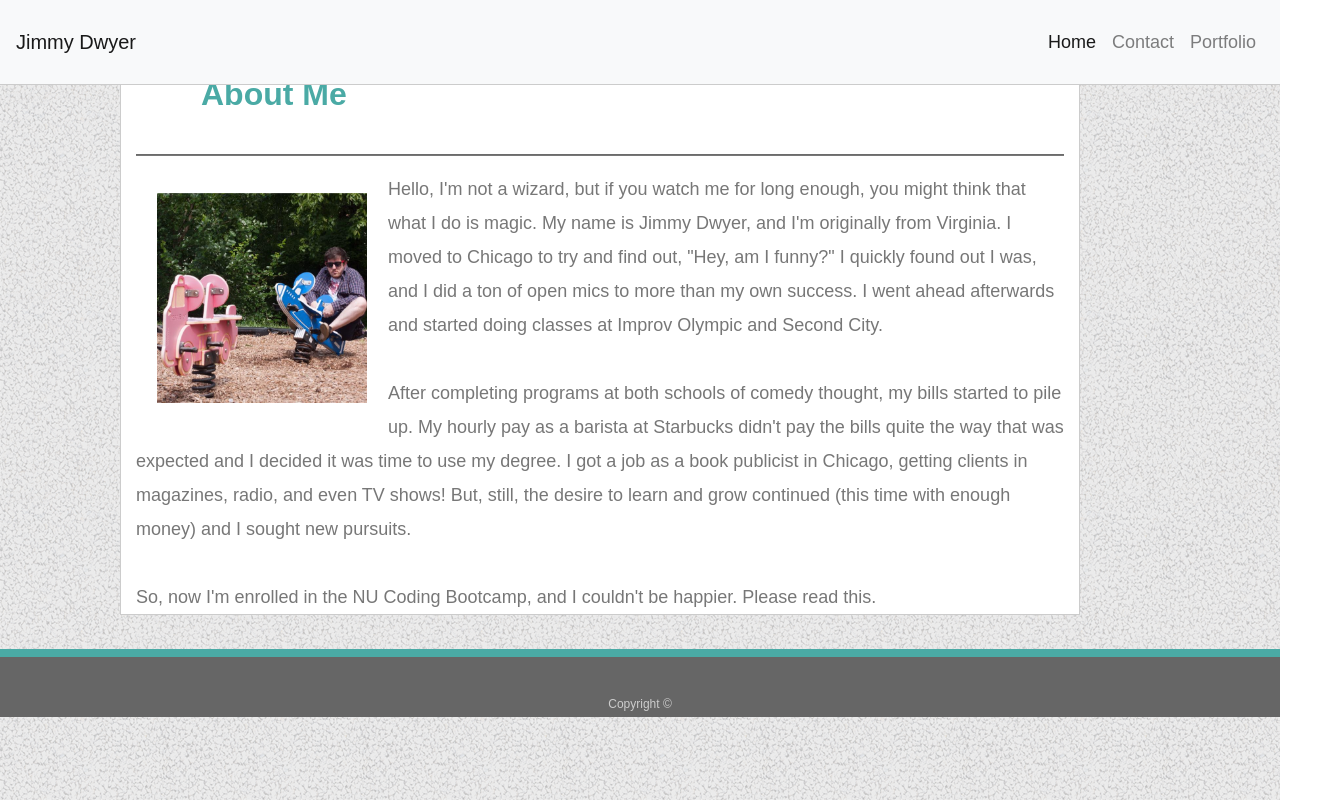
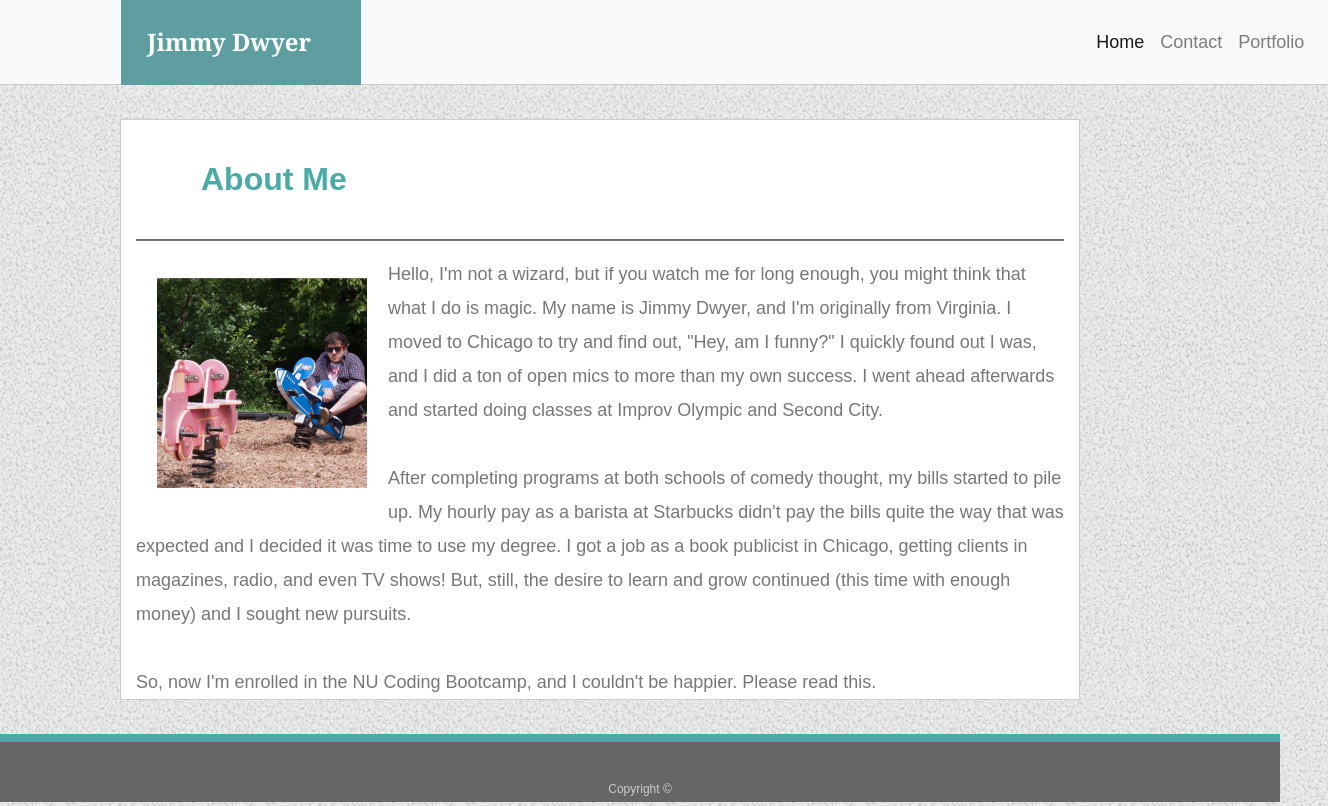
Before and after one commit to jldwyer25/Bootstrap-Portfolio, a plain HTML site: page index.html in a window 1280 px wide. Shown: the whole page, 1328 px wide, since content can reach past the window. Drawn offline with nearby package versions, Linux system fonts and the light colour scheme.

Commit message:
Final Draft

```diff
--- a/assets/style.css
+++ b/assets/style.css
@@ -1,9 +1,9 @@
-/* #name {
+#name {
     background : none;
     font-size: 24px;
     margin-right: 5%;
     width:45%;
-    margin-left: 221px;
+    margin-left: 105px;
     max-width: 240px;
     background-color: cadetblue;
     text-align: left;
@@ -12,17 +12,19 @@
     margin-bottom: 0%;
     color: white;
     font-weight: 700;
-} */
+}
+
 
 #topnav{
-    width: 100%;
+    margin: 15%;
+    clear: both;
 }
 
 .navbar{
-    color: grey;
+    background-color: #ffffff;
     height: 85px;
     width: 100%;
-    position: absolute;
+    min-width: 123%;
 }
 
 nav{
@@ -57,8 +59,13 @@ nav{
     background-color: #ffffff;
     margin-left: 120px;
     border: solid 1px #cccccc;
-    margin-top: 15px;
+    padding-top: 15px;
   }
+
+.container-head{
+    max-width: 1260px;
+    clear: both;
+}
 
   .bodytext{
     max-width: 960px;
--- a/index.html
+++ b/index.html
@@ -13,7 +13,8 @@
   <title>About Me</title>
 </head>
 
-<nav class="navbar navbar-expand-lg navbar-light bg-light">
+<header id="navbar">
+    <nav class="navbar navbar-expand-lg navbar-light bg-light" id="top-nav">
       <a class="navbar-brand" id="name" href="index.html">Jimmy Dwyer</a>
       <button class="navbar-toggler" type="button" data-toggle="collapse" data-target="#navbarNav" aria-controls="navbarNav"
         aria-expanded="false" aria-label="Toggle navigation">
@@ -33,6 +34,7 @@
         </ul>
       </div>
     </nav>
+  </header>
 <br>
 <div class="container">
   <h2 class="AboutMe">About Me</h2>
```
Also changed, not shown: contact.html (+3 -1 lines), portfolio.html (+3 -1 lines). Lines whose indentation alone changed are shown as unchanged.
